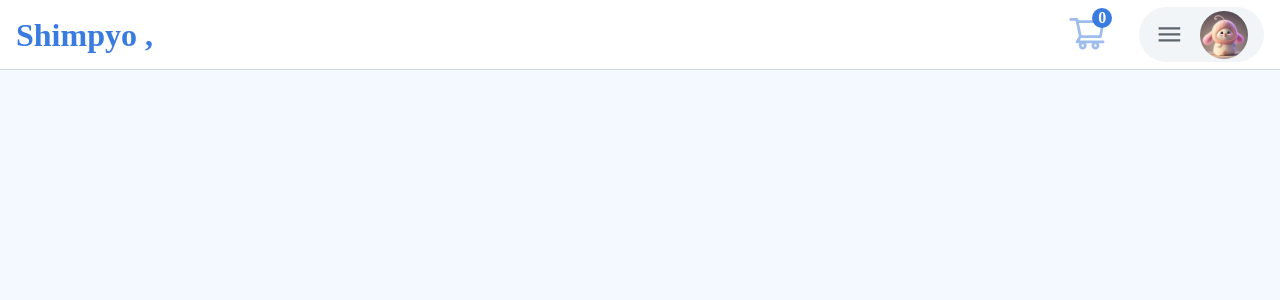
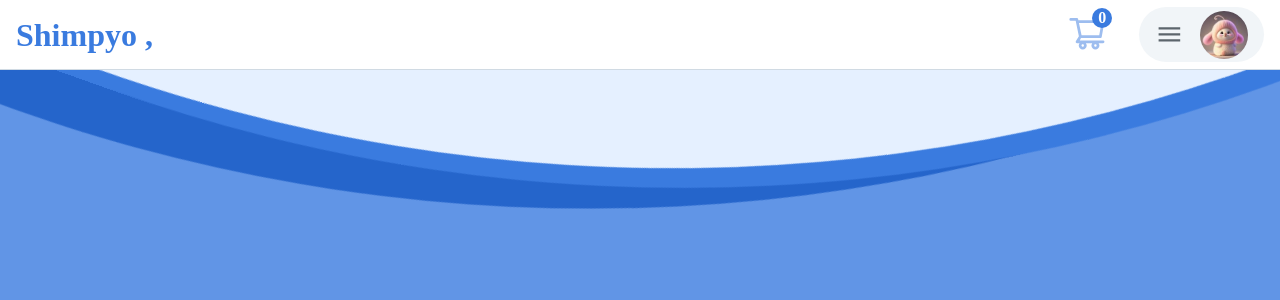
Before and after one commit to Shimpyo-House/Shimpyo_FE, a React (Vite) app: page /category in a window 1280 px wide. Shown: the top 300 px of the page. Built offline with nearby package versions, Linux system fonts and the light colour scheme.

Commit message:
Design: 배경 파도 생성

```diff
--- a/src/components/layout/productsList/ListBackground.tsx
+++ b/src/components/layout/productsList/ListBackground.tsx
@@ -1,8 +1,14 @@
-import { css } from '@emotion/react';
+import { css, keyframes } from '@emotion/react';
 import theme from '../../../style/theme';
 
 const ListBackground = () => {
-  return <div css={Background} />;
+  return (
+    <div css={Background}>
+      <div css={ThirdWave} />
+      <div css={SecondWave} />
+      <div css={FirstWave} />
+    </div>
+  );
 };
 
 export default ListBackground;
@@ -15,5 +21,56 @@ const Background = css`
   width: 100vw;
   height: 100vh;
 
-  background-color: ${theme.colors.blue100};
+  background-color: ${theme.colors.blue600};
 `;
+
+const WaveMove = keyframes`
+  100% {
+    transform: rotate(360deg);
+  }
+`;
+
+const FirstWave = css`
+  width: 280vw;
+  height: 280vw;
+
+  position: absolute;
+  top: -430%;
+  left: -90%;
+
+  border-radius: 48%;
+
+  background-color: ${theme.colors.blue200};
+
+  animation: ${WaveMove} 17s infinite linear;
+`;
+
+const SecondWave = css`
+  width: 280vw;
+  height: 280vw;
+
+  position: absolute;
+  top: -427%;
+  left: -90%;
+
+  border-radius: 48%;
+
+  background-color: ${theme.colors.blue700};
+
+  animation: ${WaveMove} 18s infinite linear;
+`;
+
+const ThirdWave = css`
+  width: 280vw;
+  height: 280vw;
+
+  position: absolute;
+  top: -424%;
+  left: -90%;
+
+  border-radius: 48%;
+
+  background-color: ${theme.colors.blue800};
+
+  animation: ${WaveMove} 12s infinite linear;
+`;
```
